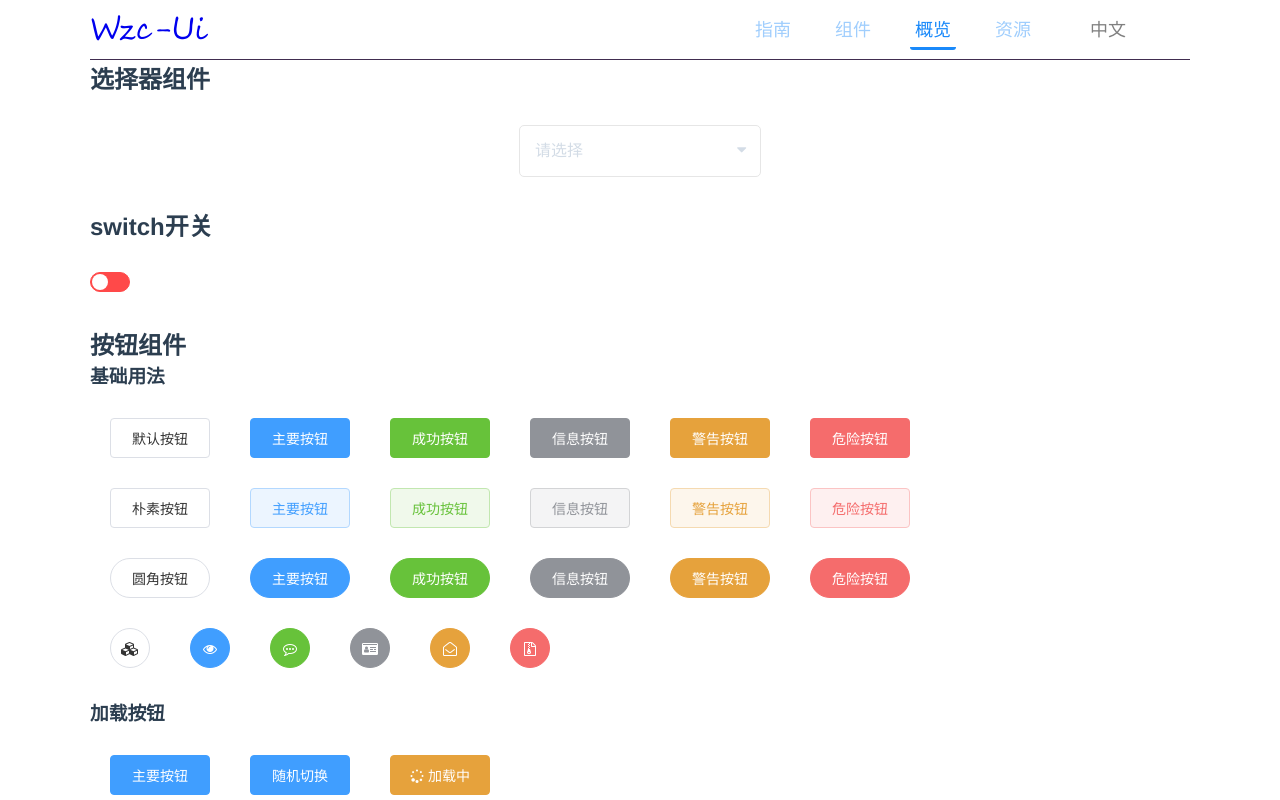
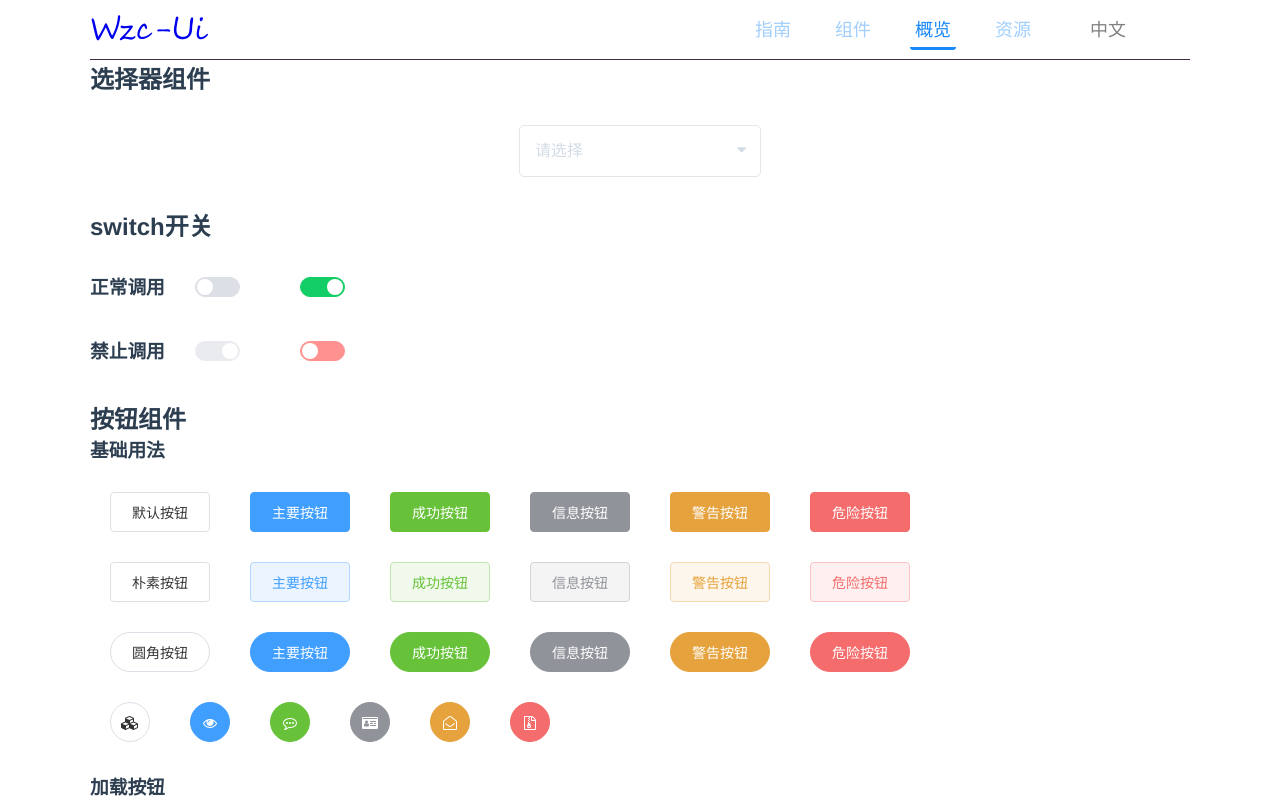
Before and after one commit to kongchengji/UiMade, a Vue app: page /#/HelloWorld in a window 1280 px wide. Built offline with nearby package versions, Linux system fonts and the light colour scheme.

Commit message:
完成switch组件

```diff
--- a/src/components/HelloWorld.vue
+++ b/src/components/HelloWorld.vue
@@ -1,32 +1,67 @@
 <template>
   <div class="hello">
-    <h2> 选择器组件 </h2>
+    <h2>选择器组件</h2>
     <wzcSelect :width="240" :height="50">
       <template v-slot:wzc_option>
-				<wzc_option v-for="(item) in showlist"
+        <wzc_option
+          v-for="item in showlist"
           :key="item.item_id"
           :label="item.item_name"
-        :optionid="item.item_id"></wzc_option>
+          :optionid="item.item_id"
+        ></wzc_option>
       </template>
     </wzcSelect>
 
-    <h2> switch开关 </h2>
+    <h2>switch开关</h2>
+    <div>
       <div class="buttonlist">
+        <h3>正常调用</h3>
+        <wzc_switch :value.sync="isMove1" >
+        </wzc_switch>
+        <wzc_switch
+          active-color="#13ce66"
+          inactive-color="#ff4949"
+          :value.sync="isMove"
+        >
+        </wzc_switch>
+      </div>
+      <div class="buttonlist">
+        <h3>禁止调用</h3>
         <wzc_switch
           ctive-color="#13ce66"
-        inactive-color="#ff4949">
-      </wzc_switch>
+          inactive-color="#ff4949"
+          :value="true"
+          disabled
+        ></wzc_switch>
+        <wzc_switch
+          ctive-color="#13ce66"
+          inactive-color="#ff4949"
+          :value="false"
+          disabled
+        ></wzc_switch>
+      </div>
     </div>
 
-    <h2> 按钮组件 </h2>
-    <h3> 基础用法 </h3>
+    <h2>按钮组件</h2>
+    <div>
+      <h3>基础用法</h3>
       <div class="buttonlist">
-      <wzc_button> 默认按钮 </wzc_button>
-      <wzc_button type="primary"> 主要按钮 </wzc_button>
-      <wzc_button type="success"> 成功按钮 </wzc_button>
-      <wzc_button type="info"> 信息按钮 </wzc_button>
-      <wzc_button type="warning"> 警告按钮 </wzc_button>
-      <wzc_button type="danger"> 危险按钮 </wzc_button>
+        <wzc_button @click.native="buttonAlert"> 默认按钮 </wzc_button>
+        <wzc_button type="primary" @click.native="buttonAlert">
+          主要按钮
+        </wzc_button>
+        <wzc_button type="success" @click.native="buttonAlert">
+          成功按钮
+        </wzc_button>
+        <wzc_button type="info" @click.native="buttonAlert">
+          信息按钮
+        </wzc_button>
+        <wzc_button type="warning" @click.native="buttonAlert">
+          警告按钮
+        </wzc_button>
+        <wzc_button type="danger" @click.native="buttonAlert">
+          危险按钮
+        </wzc_button>
       </div>
       <div class="buttonlist">
         <wzc_button plain> 朴素按钮 </wzc_button>
@@ -37,7 +72,7 @@
         <wzc_button plain type="danger"> 危险按钮 </wzc_button>
       </div>
       <div class="buttonlist">
-      <wzc_button round > 圆角按钮 </wzc_button>
+        <wzc_button round> 圆角按钮 </wzc_button>
         <wzc_button round type="primary"> 主要按钮 </wzc_button>
         <wzc_button round type="success"> 成功按钮 </wzc_button>
         <wzc_button round type="info"> 信息按钮 </wzc_button>
@@ -45,22 +80,36 @@
         <wzc_button round type="danger"> 危险按钮 </wzc_button>
       </div>
       <div class="buttonlist">
-      <wzc_button circle ><i class="fa fa-cubes"></i></wzc_button>
-      <wzc_button circle type="primary"> <i class="fa fa-eye"></i> </wzc_button>
-      <wzc_button circle type="success"> <i class="fa fa-commenting-o"></i> </wzc_button>
-      <wzc_button circle type="info"   > <i class="fa fa-drivers-license"></i> </wzc_button>
-      <wzc_button circle type="warning"> <i class="fa fa-envelope-open-o"></i> </wzc_button>
-      <wzc_button circle type="danger" > <i class="fa fa-file-archive-o"></i> </wzc_button>
+        <wzc_button circle><i class="fa fa-cubes"></i></wzc_button>
+        <wzc_button circle type="primary">
+          <i class="fa fa-eye"></i>
+        </wzc_button>
+        <wzc_button circle type="success">
+          <i class="fa fa-commenting-o"></i>
+        </wzc_button>
+        <wzc_button circle type="info">
+          <i class="fa fa-drivers-license"></i>
+        </wzc_button>
+        <wzc_button circle type="warning">
+          <i class="fa fa-envelope-open-o"></i>
+        </wzc_button>
+        <wzc_button circle type="danger">
+          <i class="fa fa-file-archive-o"></i>
+        </wzc_button>
       </div>
-    <h3> 加载按钮 </h3>
+      <h3>加载按钮</h3>
       <div class="buttonlist">
-      <wzc_button type="primary" :loading="isload" @click.native="reload" > 主要按钮 </wzc_button>
-      <wzc_button :type="buttype" :loading="isload2" @click.native="reload2" > 随机切换 </wzc_button>
-      <wzc_button type="warning" :loading="true" > 加载按钮 </wzc_button>
+        <wzc_button type="primary" :loading="isload" @click.native="reload">
+          主要按钮
+        </wzc_button>
+        <wzc_button :type="buttype" :loading="isload2" @click.native="reload2">
+          随机切换
+        </wzc_button>
+        <wzc_button type="warning" :loading="true"> 加载按钮 </wzc_button>
       </div>
-    <h3> 禁用按钮 </h3>
+      <h3>禁用按钮</h3>
       <div class="buttonlist">
-      <wzc_button disabled > 默认按钮 </wzc_button>
+        <wzc_button disabled> 默认按钮 </wzc_button>
         <wzc_button disabled type="primary"> 主要按钮 </wzc_button>
         <wzc_button disabled type="success"> 成功按钮 </wzc_button>
         <wzc_button disabled type="info"> 信息按钮 </wzc_button>
@@ -75,81 +124,97 @@
         <wzc_button disabled plain type="warning"> 警告按钮 </wzc_button>
         <wzc_button disabled plain type="danger"> 危险按钮 </wzc_button>
       </div>
-    <h3> 图标按钮 </h3>
+      <h3>图标按钮</h3>
       <div class="buttonlist">
-      <wzc_button ><i class="fa fa-cubes"></i>文件</wzc_button>
+        <wzc_button><i class="fa fa-cubes"></i>文件</wzc_button>
         <wzc_button type="primary"> 眼睛<i class="fa fa-eye"></i> </wzc_button>
-      <wzc_button type="success"> <i class="fa fa-commenting-o"></i> 聊天 </wzc_button>
-      <wzc_button type="info"   > <i class="fa fa-drivers-license"></i> 身份证 </wzc_button>
+        <wzc_button type="success">
+          <i class="fa fa-commenting-o"></i> 聊天
+        </wzc_button>
+        <wzc_button type="info">
+          <i class="fa fa-drivers-license"></i> 身份证
+        </wzc_button>
+      </div>
     </div>
   </div>
 </template>
 
 <script>
-  import wzcSelect from './select/wzc-select'
-  import wzc_option from './select/wzc-option'
-  import wzc_button from './button/wzc-button'
-  import wzc_switch from './Switch/wzc-switch'
+import wzcSelect from "./select/wzc-select";
+import wzc_option from "./select/wzc-option";
+import wzc_button from "./button/wzc-button";
+import wzc_switch from "./Switch/wzc-switch";
 export default {
-    name: 'HelloWorld',
+  name: "HelloWorld",
   components: {
-      wzcSelect, wzc_option, wzc_button,wzc_switch
+    wzcSelect,
+    wzc_option,
+    wzc_button,
+    wzc_switch,
   },
-    data () {
+  data() {
     return {
-        msg: 'Welcome to Your Vue.js App',
+      msg: "Welcome to Your Vue.js App",
       showlist: [
         {
-            item_name: '选项0',
-            item_id: '0',
+          item_name: "选项0",
+          item_id: "0",
         },
         {
-            item_name: '选项1',
-            item_id: '1',
+          item_name: "选项1",
+          item_id: "1",
         },
         {
-            item_name: '选项2',
-            item_id: '2',
+          item_name: "选项2",
+          item_id: "2",
         },
         {
-            item_name: '选项3',
-            item_id: '3',
+          item_name: "选项3",
+          item_id: "3",
         },
       ],
+      isMove: true,
+      isMove1: false,
       isload: true,
       isload2: false,
       isloadindex: 0,
       isloadindex2: 0,
-        buttype: 'primary',
-        but_array: ['success', 'primary', 'danger', 'info', 'warning'],
-      }
+      buttype: "primary",
+      but_array: ["success", "primary", "danger", "info", "warning"],
+    };
   },
-    mounted () {
+  mounted() {
     let _this = this;
-      this.isloadindex = setTimeout(function(){
+    this.isloadindex = setTimeout(function () {
       _this.isload = false;
-      }, 3000)
+    }, 3000);
   },
   methods: {
-      reload () {
+    clickn() {
+      console.log(this.isMove);
+    },
+    reload() {
       let _this = this;
       _this.isload = true;
-        clearTimeout(_this.isloadindex)
-        this.isloadindex = setTimeout(function(){
+      clearTimeout(_this.isloadindex);
+      this.isloadindex = setTimeout(function () {
         _this.isload = false;
-        }, 3000)
+      }, 3000);
     },
-      reload2 () {
+    reload2() {
       let _this = this;
       _this.isload2 = true;
-        clearTimeout(_this.isloadindex2)
-        this.isloadindex2 = setTimeout(function(){
+      clearTimeout(_this.isloadindex2);
+      this.isloadindex2 = setTimeout(function () {
         _this.isload2 = false;
-          _this.buttype = _this.but_array[Math.floor(Math.random() * (6))];
-        }, 3000)
-      }
-    }
-  }
+        _this.buttype = _this.but_array[Math.floor(Math.random() * 6)];
+      }, 3000);
+    },
+    buttonAlert(e) {
+      alert(`点击---${e.target.innerText}`);
+    },
+  },
+};
 </script>
 
 
@@ -157,7 +222,8 @@
 .wzc_select {
   margin: 30px auto;
 }
-  h3, h2 {
+h3,
+h2 {
   margin-left: calc(50% - 550px);
 }
 .buttonlist {
@@ -168,4 +234,7 @@
 .buttonlist .wzc_button {
   margin: 0 20px;
 }
+.wzc_switch {
+  margin: 5px 30px;
+}
 </style>
--- a/src/components/Switch/wzc-switch.vue
+++ b/src/components/Switch/wzc-switch.vue
@@ -1,5 +1,6 @@
 <template>
-  <div class="wzc_switch" :style="styleVar">
+  <div class="wzc_switch" :style="styleVar"
+  @click="switchClick" :class="{ 'is-click': value, 'is-disabled': disabled }">
       <span class="wzc_switch_core"></span>
   </div>
 </template>
@@ -9,25 +10,30 @@ export default {
     name:'wzc_switch',
     components: {},
     props: {
-        content: {
-            type: String,
-            default: ''
-        },
         width: {
             type: Number,
-            default: 40
+            default: 45
         },
         activeColor: {
             type: String,
-            default: '#13ce66'
+            default: '#dcdfe6'
         },
         inactiveColor: {
             type: String,
             default: '#dcdfe6'
         },
+        value : {
+            type: Boolean,
+            default: false
+        },
+        disabled: {
+            type: Boolean,
+            default: false
+        },
     },
     data() {
         return {
+
         };
     },
     created() {},
@@ -45,6 +51,12 @@ export default {
         }
     },
     methods: {
+        switchClick () {
+            if(!this.disabled) {
+                let nowvalue = !this.value;
+                this.$emit('update:value', nowvalue);
+            }
+        },
     },
 }
 </script>
@@ -61,6 +73,7 @@ export default {
         border-radius: 10px;
         box-sizing: border-box;
         cursor: pointer;
+        transition: border-color .3s,background-color .3s;
     }
     .wzc_switch_core::after {
         content: "";
@@ -71,5 +84,19 @@ export default {
         width: 16px;
         height: 16px;
         background-color: #fff;
+        transition: all .3s;
+    }
+    .is-click .wzc_switch_core::after {
+        left: 100%;
+        margin-left: -17px;
+    }
+    .is-click .wzc_switch_core {
+        border: 1px solid var(--switch-active-color);
+        background-color: var(--switch-active-color);
+    }
+    .is-disabled .wzc_switch_core {
+        cursor: not-allowed;
+        opacity: .6;
+        filter: alpha(opacity=60);
     }
 </style>
```
Also changed, not shown: src/components/Switch/wzc-switch.md (added, +23 -0 lines), src/components/button/wzc-button.md (added, +23 -0 lines). Lines whose indentation alone changed are shown as unchanged.
